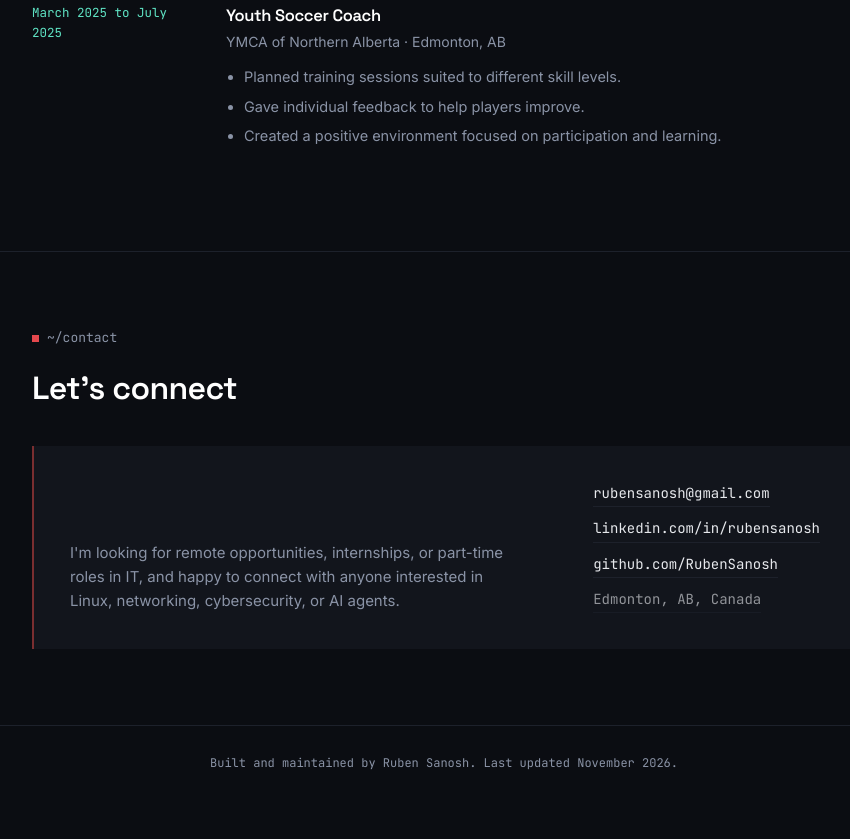
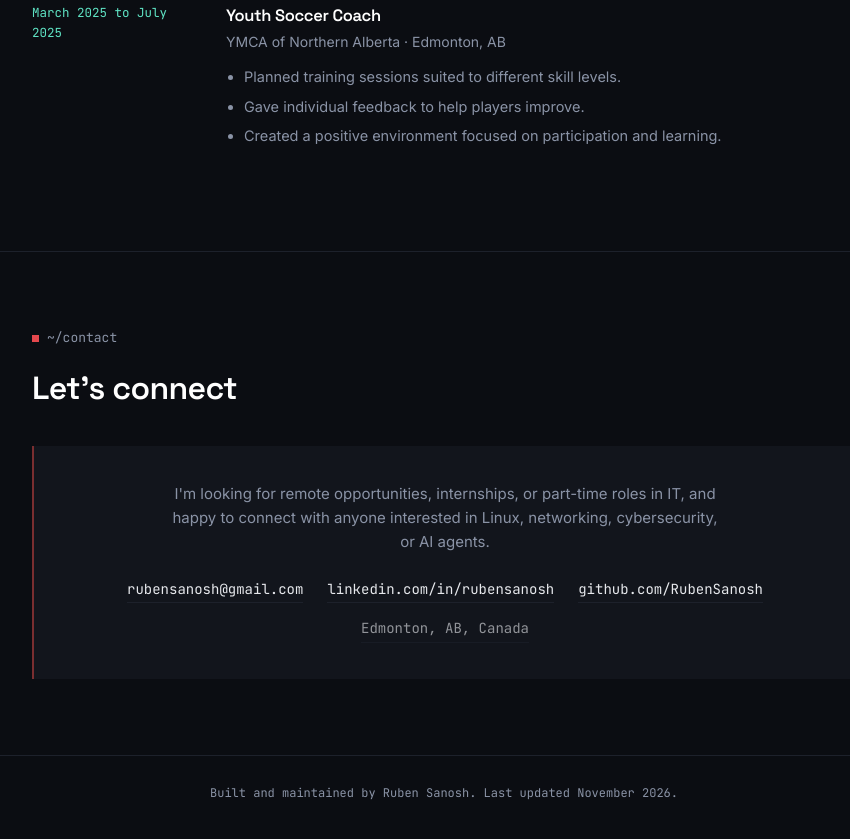
Before and after one commit to RubenSanosh/rubensanosh.github.io, a plain HTML site: page index.html in a window 1280 px wide. Shown: the part 5013-5852 px from the top of the page, without its empty margins (196-1046 px from the left). Before the commit the page ends 5827 px from the top, so only its background shows below. Drawn offline with Linux system fonts and the light colour scheme.

Commit message:
Refactor contact box layout and styles
Updated the layout and styling of the contact box and links.

```diff
--- a/style.css
+++ b/style.css
@@ -373,14 +373,24 @@ a.proj-link:hover{ color: var(--red); border-color: var(--red); }
   background: var(--surface);
   border-left: 2px solid var(--red-dim);
   padding: 36px;
-  display:flex;
-  justify-content: space-between;
-  align-items: flex-end;
-  flex-wrap: wrap;
+  display: flex;
+  flex-direction: column;
+  align-items: center;
+  text-align: center;
   gap: 24px;
 }
-.contact-box p{ max-width: 440px; color: var(--text-dim); font-size: 15px; }
-.contact-links{ display:flex; flex-direction: column; gap: 10px; }
+.contact-box p{
+  max-width: 560px;
+  color: var(--text-dim);
+  font-size: 15px;
+  margin: 0 auto;
+}
+.contact-links{
+  display: flex;
+  flex-wrap: wrap;
+  justify-content: center;
+  gap: 14px 24px;
+}
 .contact-links a{
   font-family: 'JetBrains Mono', monospace;
   font-size: 14px;
```
